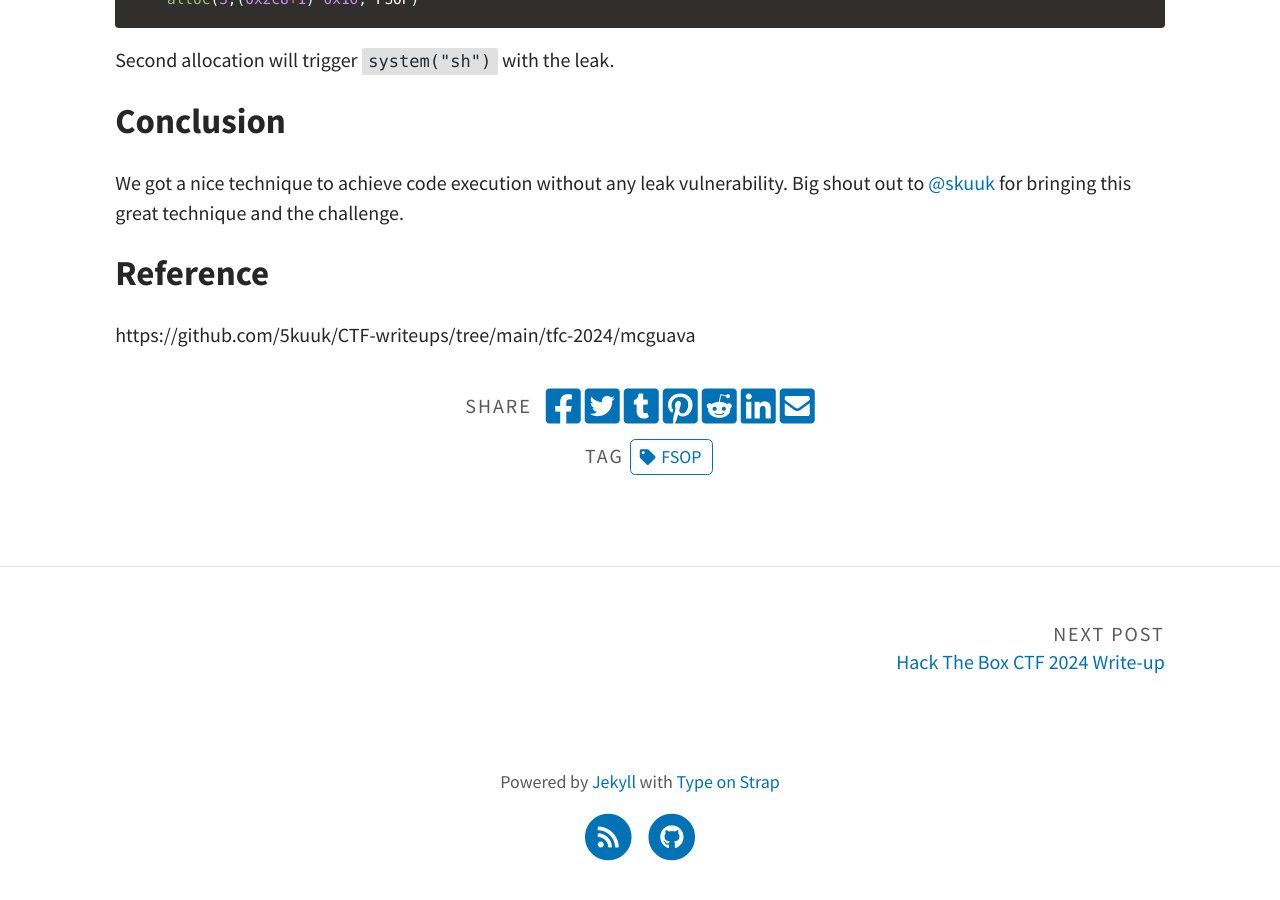
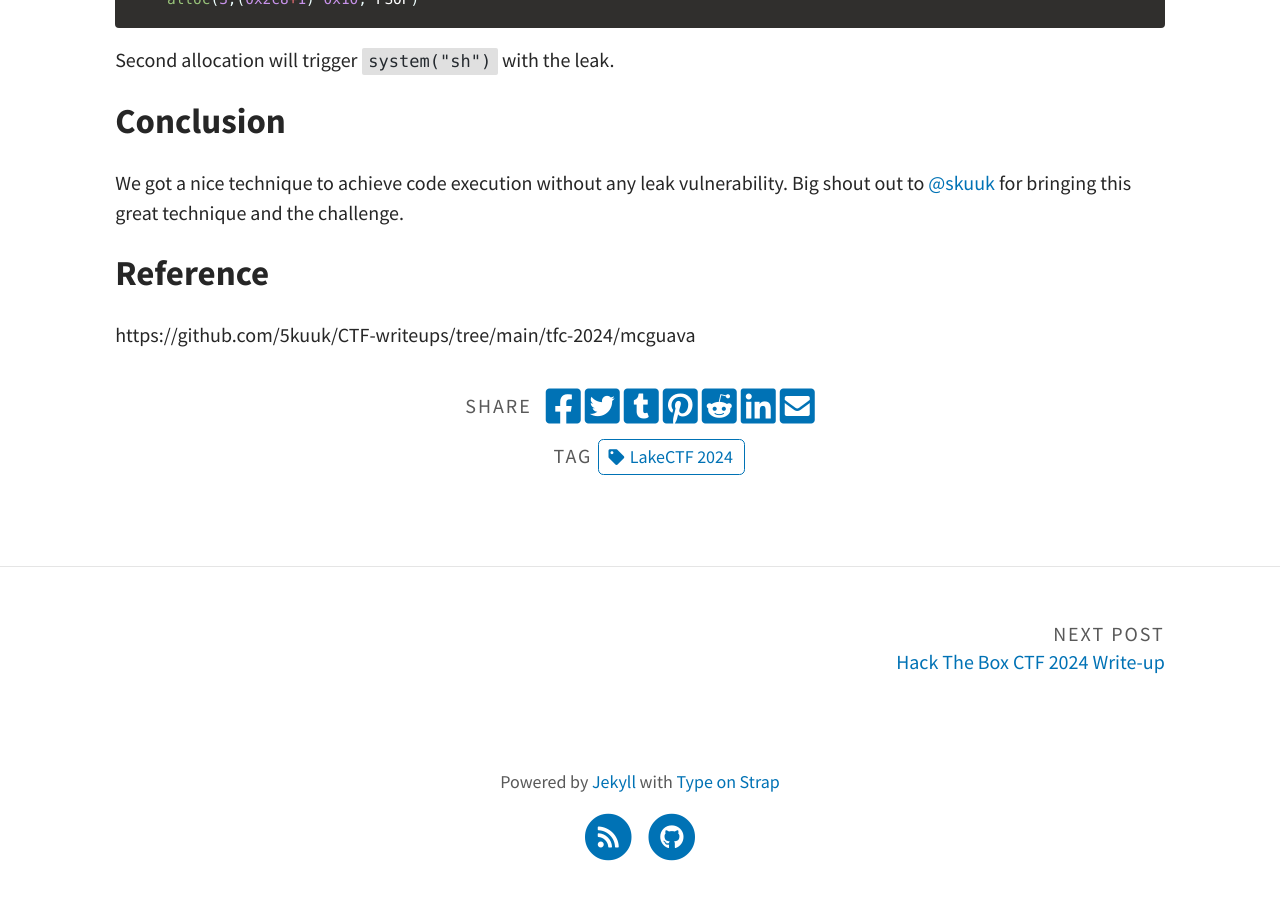
Before and after one commit to hareh4ru/hareh4ru.github.io, a Jekyll site: the page built from _posts/2024-12-09-Leakless-Code-Execution-Technique-for-libc-2.39-and-over.md, in a window 1280 px wide and 900 px high, scrolled down 5828 px. Built offline with Jekyll 4.4.1, drawn with Linux system fonts in a browser that asks for light colours; a script that is not in the unit is left out; comment, search, counter and statistics services are not loaded.

Commit message:
Update 2024-12-09-Leakless-Code-Execution-Technique-for-libc-2.39-and-over.md

```diff
--- a/_posts/2024-12-09-Leakless-Code-Execution-Technique-for-libc-2.39-and-over.md
+++ b/_posts/2024-12-09-Leakless-Code-Execution-Technique-for-libc-2.39-and-over.md
@@ -2,7 +2,7 @@
 layout: post
 category: pwn
 tags:
-  - - FSOP
+  - LakeCTF 2024
 excerpt_separator: <!--more-->
 title: Leakless Code Execution Technique for libc 2.39 and over
 ---
```
